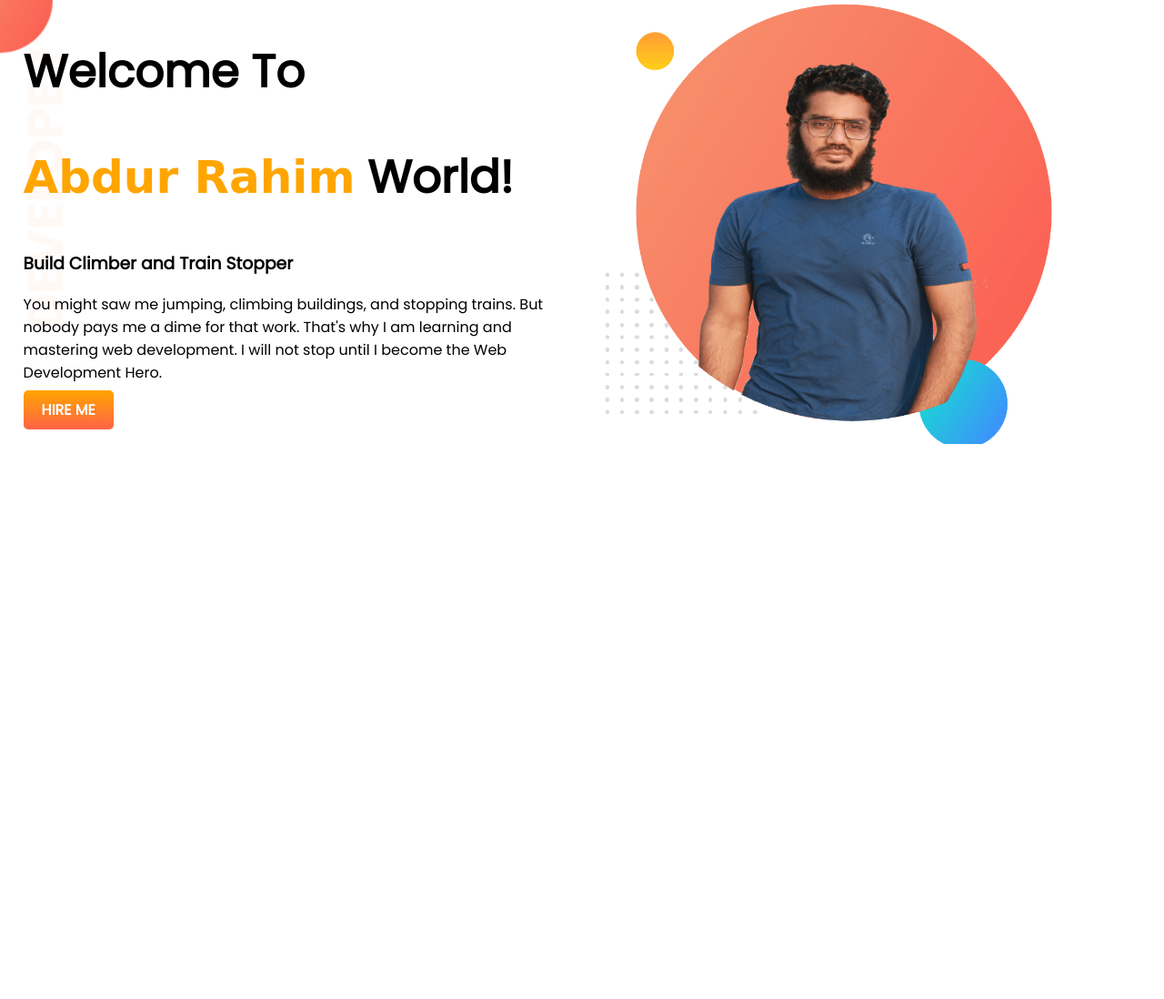
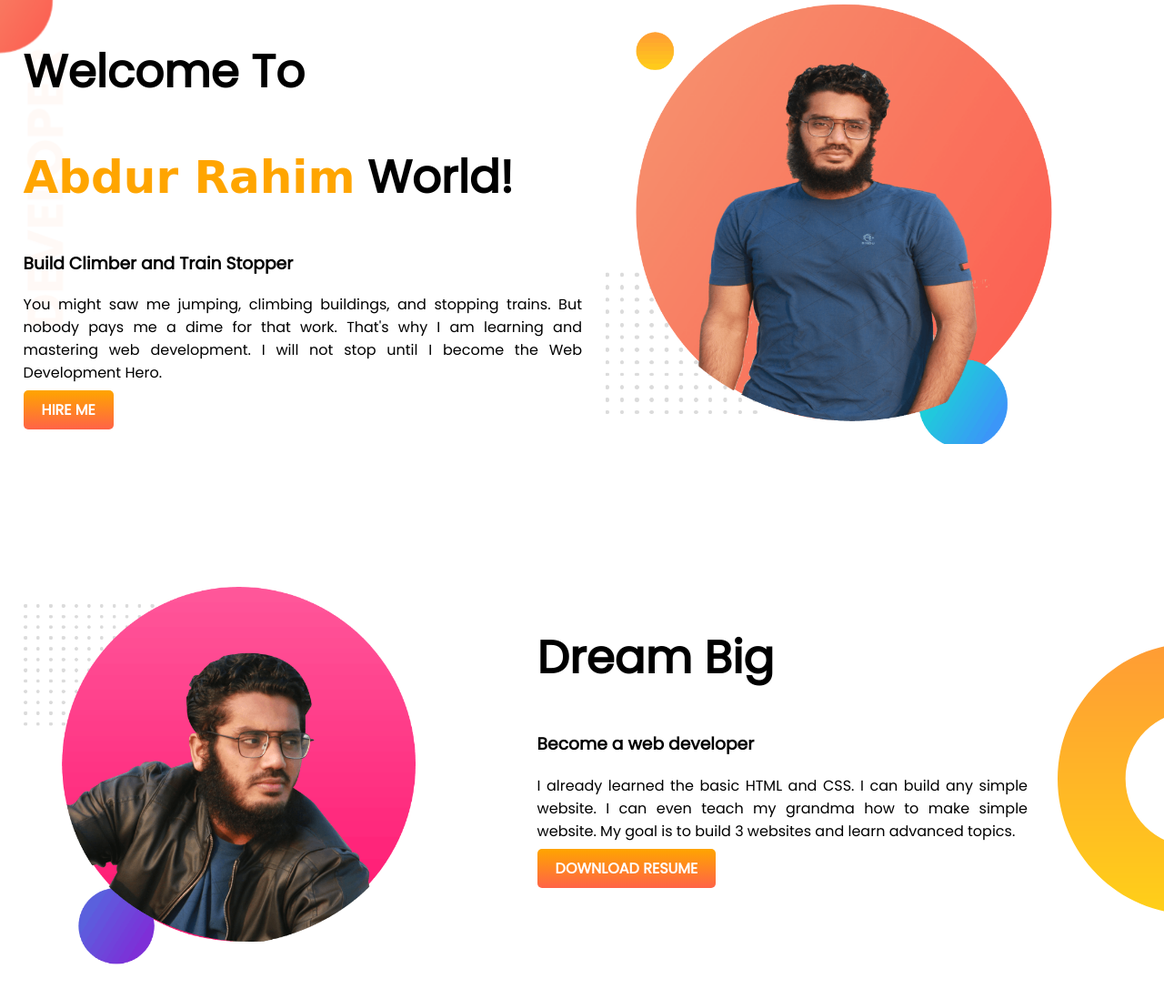
Before and after one commit to armejbha/developer-portfolio, a plain HTML site: page index.html in a window 1280 px wide. Shown: the whole page at 91% size. Before the commit the page ends 800 px from the top, so only its background shows below. Drawn offline with Linux system fonts and the light colour scheme; a web font is replaced by a local one.

Commit message:
seceond-section

```diff
--- a/index.html
+++ b/index.html
@@ -26,12 +26,24 @@
                 That's why I am learning and mastering web development. I will not stop until I become the Web
                 Development
                 Hero.</p>
-            <a class="link-button" target="blank" href="#">HIRE ME</a>
+            <a class="link-button" target="_blank" href="#">HIRE ME</a>
         </div>
         <div class="half-width">
             <img src="my-bg(1).png" alt="this is mejbha">
         </div>
     </section>
+    <section class="dream-big">
+        <div class="half-width">
+            <img src="my-bg2.png" alt="this is my another photo">
+        </div>
+        <div class="half-width right-padding">
+            <h1>Dream Big</h1>
+            <h3>Become a web developer</h3>
+            <p>I already learned the basic HTML and CSS. I can build any simple website. I can even teach my grandma how
+                to make simple website. My goal is to build 3 websites and learn advanced topics.</p>
+            <a class="link-button" target="_blank" href="#">DOWNLOAD RESUME</a>
+        </div>
+    </section>
 </body>
 
 </html>
--- a/style.css
+++ b/style.css
@@ -11,10 +11,12 @@ h1{
 }
 section{
     display:flex;
+    margin-bottom:150px;
 }
 .half-width{
     width:50%;
     padding-left:2%;
+    text-align:justify;
 }
 .half-width img{
     width:80%;
@@ -31,3 +33,11 @@ section{
     background-image:url(images/top-banner.png);
     background-repeat:no-repeat;
 }
+.dream-big{
+    background-image: url(images/dream-bg.png);
+    background-repeat:no-repeat;
+    background-position: right;
+}
+.right-padding{
+    padding-right:150px;
+}
```
